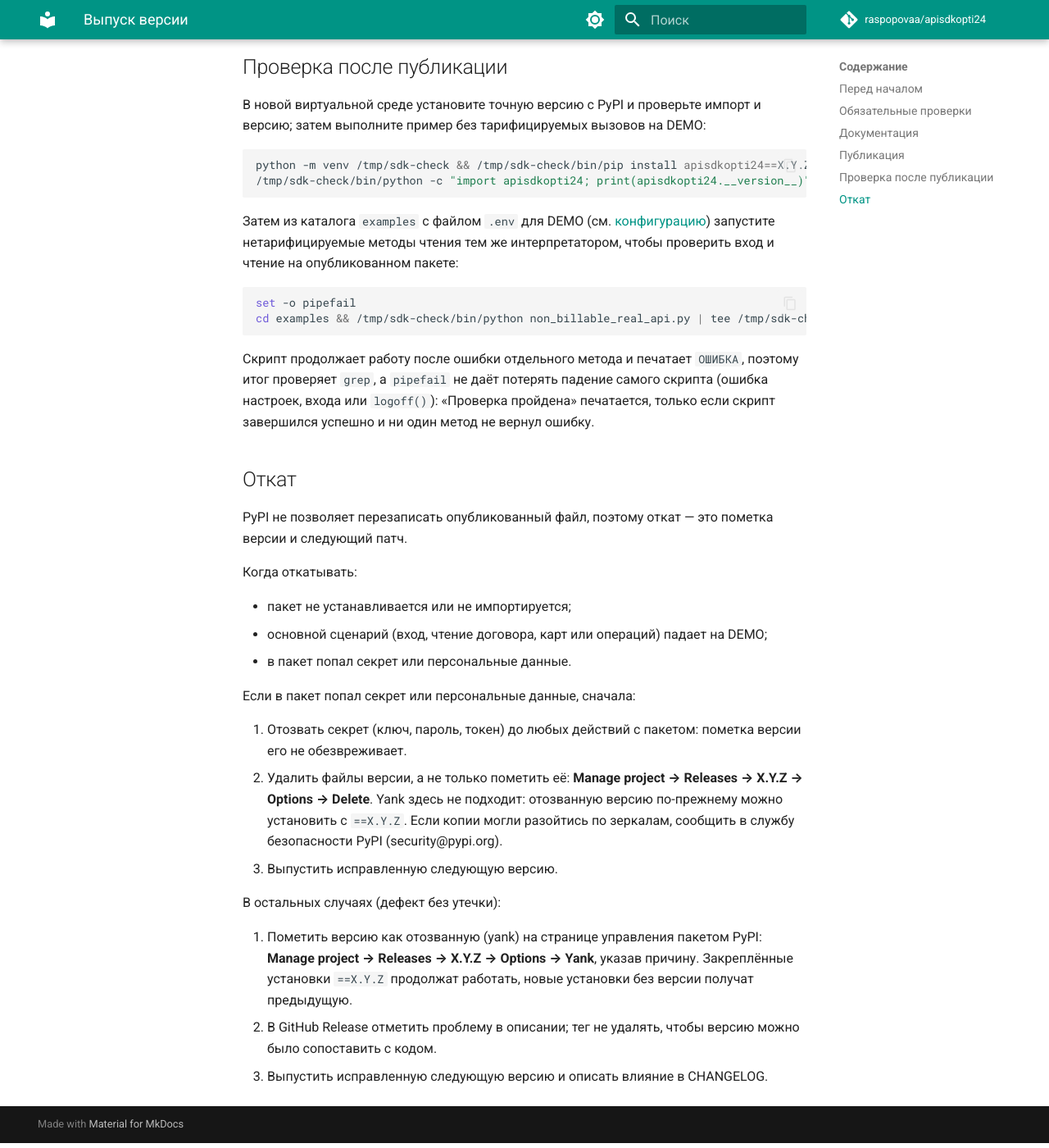
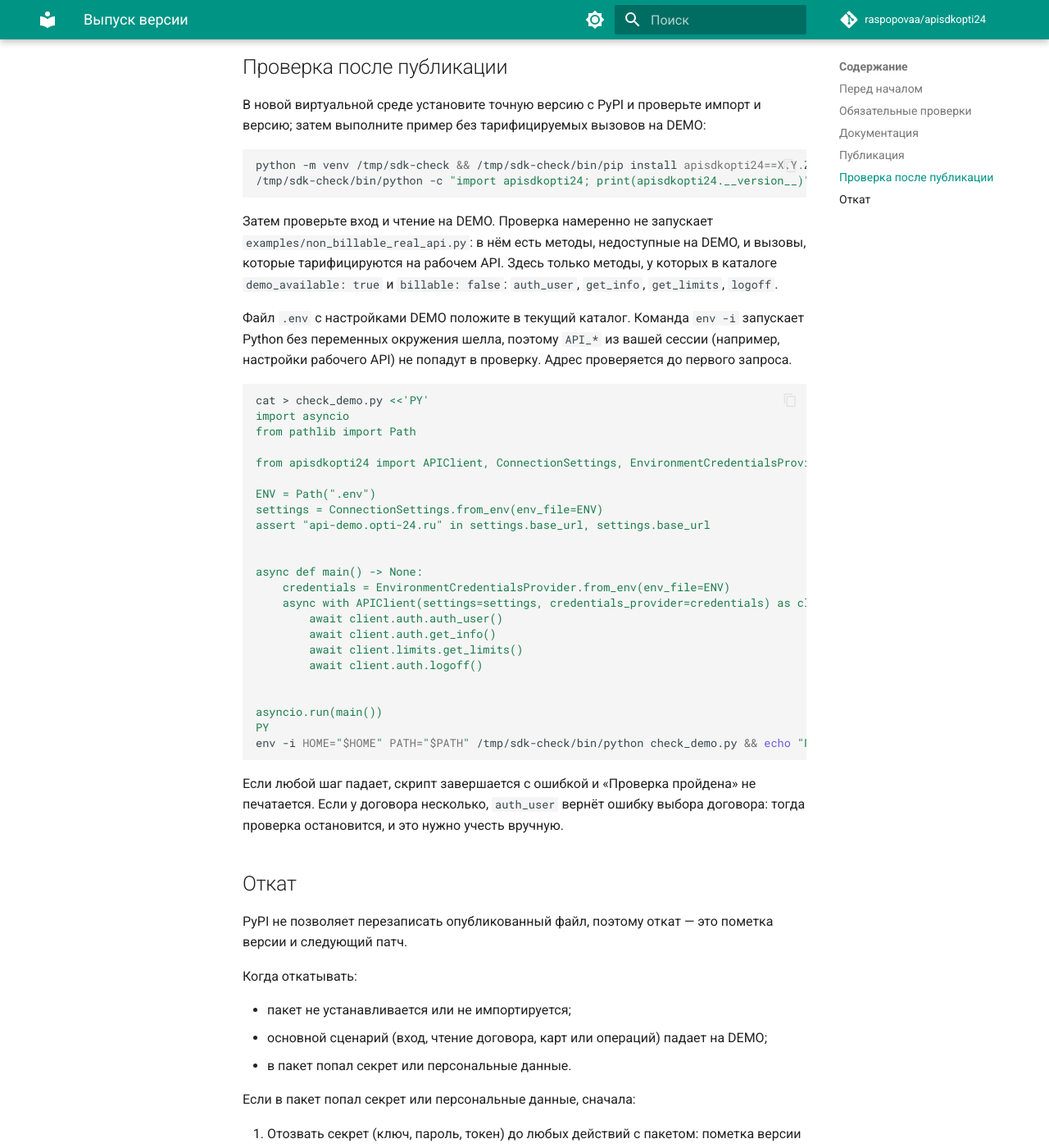
Before and after one commit to raspopovaa/apisdkopti24, an MkDocs documentation site: the page built from docs/RELEASE.md, in a window 1280 px wide and 1400 px high, scrolled down 2054 px. Shown: the whole window at 82% size. Built offline with MkDocs 1.6.1 and Material for MkDocs 9.7.7, drawn with Linux system fonts in a browser that asks for light colours; comment, search, counter and statistics services are not loaded; the version menu is left out.

Commit message:
RELEASE.md: проверка на DEMO только из нетарифицируемых методов с чистым окружением
Co-Authored-By: Claude Opus 5.5 <noreply@anthropic.com>
Claude-Session: https://claude.ai/code/session_015dGGiqu5A1XNDbRHPeRjg7

````diff
--- a/docs/RELEASE.md
+++ b/docs/RELEASE.md
@@ -91,19 +91,44 @@ python -m venv /tmp/sdk-check && /tmp/sdk-check/bin/pip install apisdkopti24==X.
 /tmp/sdk-check/bin/python -c "import apisdkopti24; print(apisdkopti24.__version__)"
 ```
 
-Затем из каталога `examples` с файлом `.env` для DEMO (см.
-[конфигурацию](configuration.md)) запустите нетарифицируемые методы чтения тем же
-интерпретатором, чтобы проверить вход и чтение на опубликованном пакете:
+Затем проверьте вход и чтение на DEMO. Проверка намеренно не запускает
+`examples/non_billable_real_api.py`: в нём есть методы, недоступные на DEMO, и вызовы,
+которые тарифицируются на рабочем API. Здесь только методы, у которых в каталоге
+`demo_available: true` и `billable: false`: `auth_user`, `get_info`, `get_limits`, `logoff`.
+
+Файл `.env` с настройками DEMO положите в текущий каталог. Команда `env -i` запускает
+Python без переменных окружения шелла, поэтому `API_*` из вашей сессии (например,
+настройки рабочего API) не попадут в проверку. Адрес проверяется до первого запроса.
 
 ```bash
-set -o pipefail
-cd examples && /tmp/sdk-check/bin/python non_billable_real_api.py | tee /tmp/sdk-check.log && ! grep -q "ОШИБКА" /tmp/sdk-check.log && echo "Проверка пройдена"
+cat > check_demo.py <<'PY'
+import asyncio
+from pathlib import Path
+
+from apisdkopti24 import APIClient, ConnectionSettings, EnvironmentCredentialsProvider
+
+ENV = Path(".env")
+settings = ConnectionSettings.from_env(env_file=ENV)
+assert "api-demo.opti-24.ru" in settings.base_url, settings.base_url
+
+
+async def main() -> None:
+    credentials = EnvironmentCredentialsProvider.from_env(env_file=ENV)
+    async with APIClient(settings=settings, credentials_provider=credentials) as client:
+        await client.auth.auth_user()
+        await client.auth.get_info()
+        await client.limits.get_limits()
+        await client.auth.logoff()
+
+
+asyncio.run(main())
+PY
+env -i HOME="$HOME" PATH="$PATH" /tmp/sdk-check/bin/python check_demo.py && echo "Проверка пройдена"
 ```
 
-Скрипт продолжает работу после ошибки отдельного метода и печатает `ОШИБКА`, поэтому
-итог проверяет `grep`, а `pipefail` не даёт потерять падение самого скрипта (ошибка
-настроек, входа или `logoff()`): «Проверка пройдена» печатается, только если скрипт
-завершился успешно и ни один метод не вернул ошибку.
+Если любой шаг падает, скрипт завершается с ошибкой и «Проверка пройдена» не печатается.
+Если у договора несколько, `auth_user` вернёт ошибку выбора договора: тогда проверка
+остановится, и это нужно учесть вручную.
 
 ## Откат
 
````
